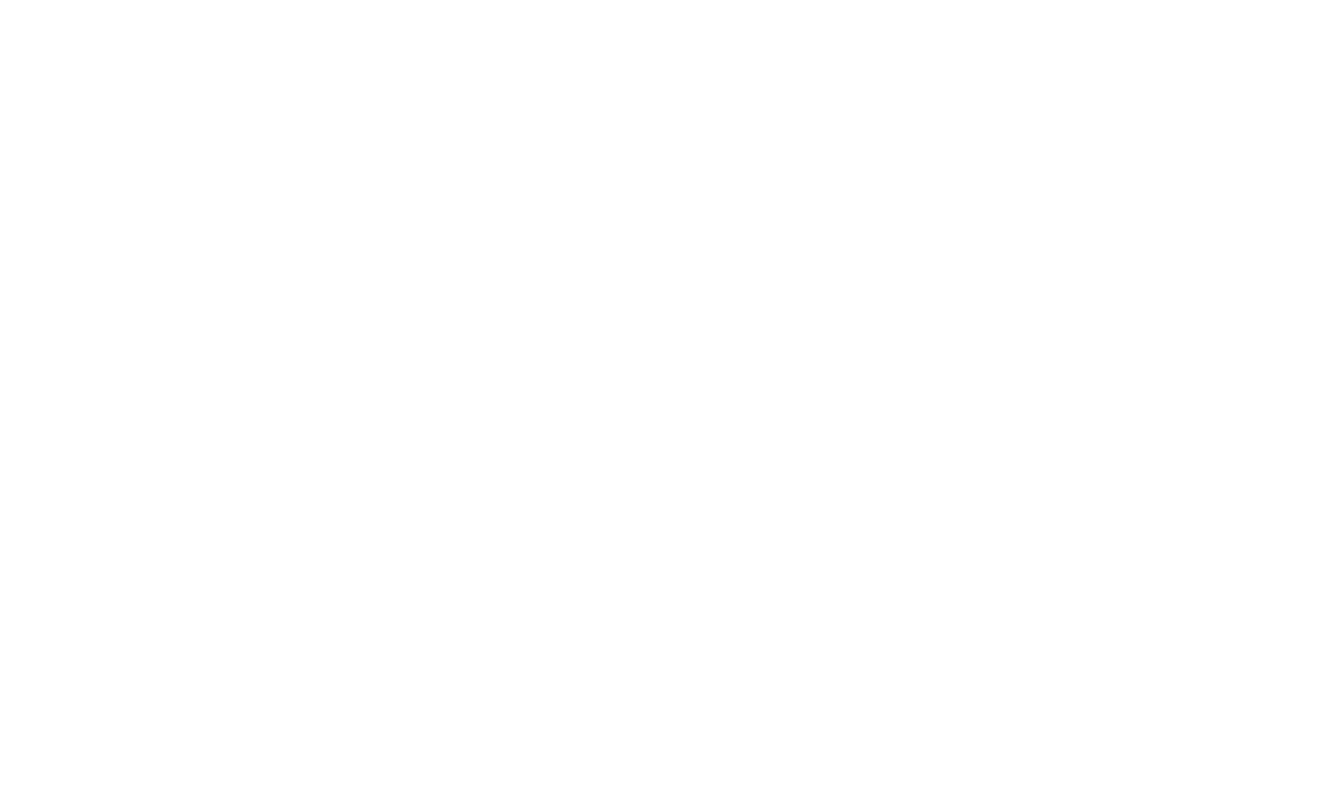
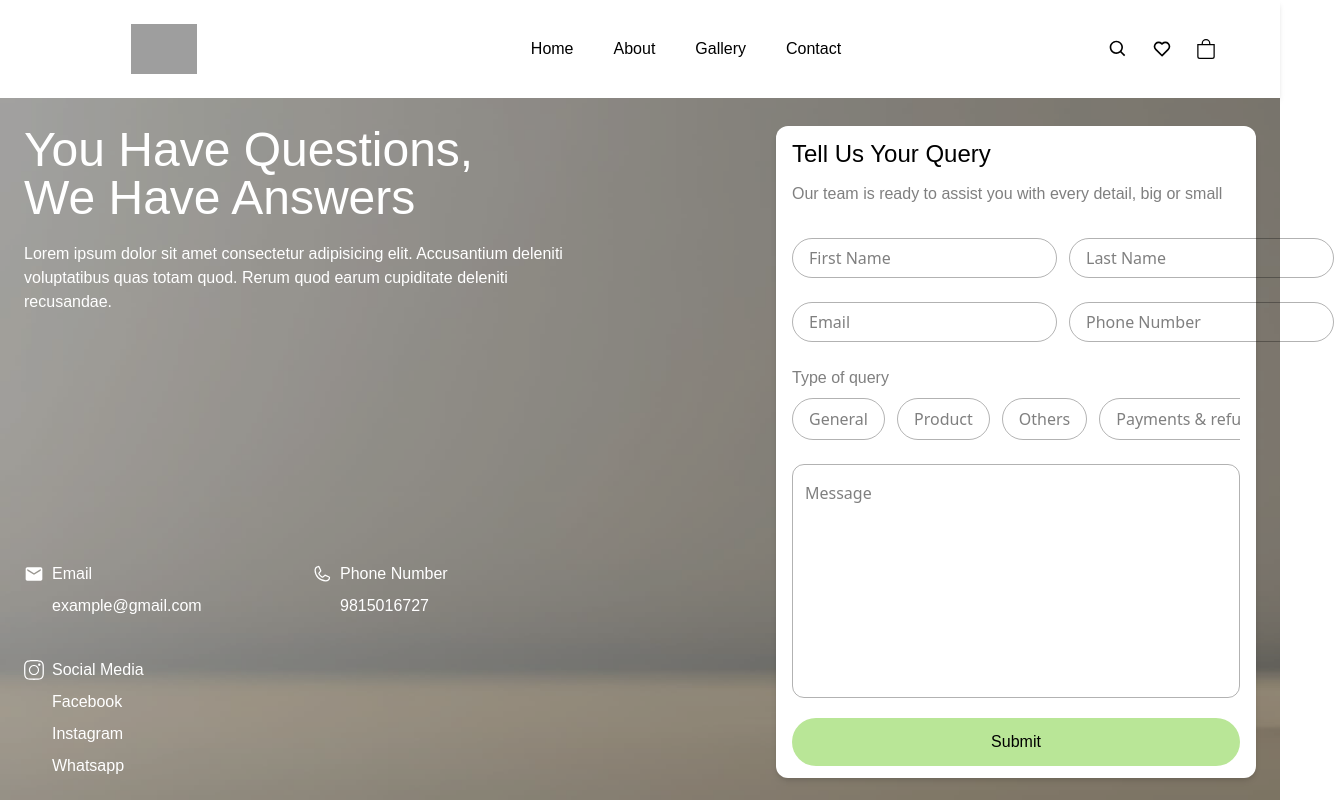
Before and after one commit to Aryan8872/anugraha, a React (Vite) app: page /contact in a window 1280 px wide. Before the commit this address had no page. Shown: the top 800 px of the page, 1334 px wide, since content can reach past the window. Built offline with nearby package versions, Linux system fonts and the light colour scheme; grey boxes are pictures that could not be loaded; a web font is replaced by a local one.

Commit message:
made contact page with netlify forms

```diff
--- a/src/Routes/Router.jsx
+++ b/src/Routes/Router.jsx
@@ -2,12 +2,14 @@
 import MainLayout from "../MainLayout";
 import Home from "../pages/Home";
 import ShirtDetail from "../Components/ShirtDetail";
+import Contact from "../pages/Contact";
 
 const Router = () => {
   return (
     <Routes>
       <Route path="/" element={<MainLayout />}>
         <Route index element={<Home />} />
+        <Route path="/contact" element= {<Contact/>}/>
         <Route path="/t-shirt/:id" element={<ShirtDetail />} />
       </Route>
     </Routes>
--- a/src/index.css
+++ b/src/index.css
@@ -29,6 +29,14 @@
   width: 100%;
   height: 88.5vh; /* same as hero */
   overflow: hidden;
+}
+
+.no-scrollbar::-webkit-scrollbar {
+  display: none; /* Chrome, Safari, Opera */
+}
+.no-scrollbar {
+  -ms-overflow-style: none;  /* IE and Edge */
+  scrollbar-width: none;     /* Firefox */
 }
 
 
--- /dev/null
+++ b/src/pages/Contact.jsx
@@ -0,0 +1,199 @@
+import React, { useState } from "react";
+import { MdEmail } from "react-icons/md";
+import { PiPhone } from "react-icons/pi";
+import { SlSocialInstagram } from "react-icons/sl";
+
+const Contact = () => {
+  const queryTypes = ["General", "Product", "Others", "Payments & refunds", "Collaboration"];
+
+  const [firstName, setFirstName] = useState("");
+  const [lastName, setLastName] = useState("");
+  const [email, setEmail] = useState("");
+  const [queryType, setQueryType] = useState("");
+  const [message, setMessage] = useState("");
+  const [phoneNumber, setPhoneNumber] = useState("");
+
+  // Optional: prevent page reload and submit via fetch
+  const handleSubmit = (e) => {
+    e.preventDefault();
+
+    // Prepare form data
+    const form = e.target;
+    const data = new URLSearchParams(new FormData(form)).toString();
+
+    fetch("/", {
+      method: "POST",
+      headers: { "Content-Type": "application/x-www-form-urlencoded" },
+      body: data,
+    })
+      .then(() => {
+        alert("Message sent successfully!");
+        // Reset form fields
+        setFirstName("");
+        setLastName("");
+        setEmail("");
+        setPhoneNumber("");
+        setQueryType("");
+        setMessage("");
+      })
+      .catch((err) => alert("Failed to send message: " + err));
+  };
+
+  return (
+    <div
+      style={{
+        backgroundImage: `url('/contact.jpg')`,
+        backgroundRepeat: "no-repeat",
+        backgroundSize: "cover",
+      }}
+      className="min-h-[88.5vh] w-full relative"
+    >
+      <div className="w-full bg-black/30 h-full absolute inset-0 z-10"></div>
+
+      <div className="absolute z-20 px-6 py-7 h-full flex flex-row w-full justify-between">
+        {/* Left side info */}
+        <div className="flex flex-col h-full justify-between w-xl">
+          <section className="flex flex-col gap-5">
+            <p className="flex flex-col gap-4 text-5xl font-dew-semibold text-white">
+              <span>
+                You Have Questions,<br />
+                We Have Answers
+              </span>
+            </p>
+            <span className="font-dew-regular text-white ">
+              Lorem ipsum dolor sit amet consectetur adipisicing elit. Accusantium deleniti
+              voluptatibus quas totam quod. Rerum quod earum cupiditate deleniti recusandae.
+            </span>
+          </section>
+
+          <section className="grid grid-cols-2 gap-y-10">
+            <div className="flex flex-col gap-2">
+              <span className="flex flex-row text-white font-dew-semibold items-center gap-2">
+                <MdEmail color="white" size={20} />
+                Email
+              </span>
+              <a href="mailto:example@gmail.com" className="text-white font-dew-regular pl-7">
+                example@gmail.com
+              </a>
+            </div>
+
+            <div className="flex flex-col gap-2">
+              <span className="flex flex-row text-white font-dew-semibold items-center gap-2">
+                <PiPhone color="white" size={20} />
+                Phone Number
+              </span>
+              <a href="tel:+9779815016727" className="text-white font-dew-regular pl-7">
+                9815016727
+              </a>
+            </div>
+
+            <div className="flex flex-col gap-2">
+              <span className="flex flex-row text-white font-dew-semibold items-center gap-2">
+                <SlSocialInstagram color="white" size={20} />
+                Social Media
+              </span>
+              <a href="#" className="text-white font-dew-regular pl-7">
+                Facebook
+              </a>
+              <a href="#" className="text-white font-dew-regular pl-7">
+                Instagram
+              </a>
+              <a href="#" className="text-white font-dew-regular pl-7">
+                Whatsapp
+              </a>
+            </div>
+          </section>
+        </div>
+
+        {/* Right side contact form */}
+        <form
+          name="contact"
+          method="POST"
+          data-netlify="true"
+          onSubmit={handleSubmit}
+          className="bg-white max-w-[480px] h-full rounded-xl shadow-md px-4 py-3 flex flex-col gap-3"
+        >
+          {/* Required hidden input for Netlify */}
+          <input type="hidden" name="form-name" value="contact" />
+          <input type="hidden" name="queryType" value={queryType} />
+
+          <span className="font-dew-semibold text-2xl">Tell Us Your Query</span>
+          <span className="font-dew-regular text-black/50">
+            Our team is ready to assist you with every detail, big or small
+          </span>
+
+          <div className="mt-5 flex gap-3">
+            <input
+              placeholder="First Name"
+              value={firstName}
+              name="firstName"
+              onChange={(e) => setFirstName(e.target.value)}
+              type="text"
+              className="h-10 px-4 focus:outline-none rounded-3xl border-[1.2px] border-black/30"
+            />
+            <input
+              placeholder="Last Name"
+              type="text"
+              value={lastName}
+              name="lastName"
+              onChange={(e) => setLastName(e.target.value)}
+              className="rounded-3xl focus:outline-none h-10 px-4 border-[1.2px] border-black/30"
+            />
+          </div>
+
+          <div className="mt-3 flex gap-3">
+            <input
+              placeholder="Email"
+              type="email"
+              value={email}
+              name="email"
+              onChange={(e) => setEmail(e.target.value)}
+              className="h-10 focus:outline-none px-4 rounded-3xl border-[1.2px] border-black/30"
+            />
+            <input
+              placeholder="Phone Number"
+              name="phoneNumber"
+              value={phoneNumber}
+              onChange={(e) => setPhoneNumber(e.target.value)}
+              type="text"
+              className="rounded-3xl focus:outline-none h-10 px-4 border-[1.2px] border-black/30"
+            />
+          </div>
+
+          {/* Query type selection */}
+          <div className="mt-3 flex flex-col gap-2">
+            <span className="font-dew-regular text-black/50">Type of query</span>
+            <div className="flex flex-row gap-3 w-full overflow-x-auto no-scrollbar">
+              {queryTypes.map((query, index) => (
+                <button
+                  type="button"
+                  key={index}
+                  className={`shrink-0 rounded-3xl px-4 py-2 border ${
+                    queryType === query ? "bg-black/10 text-black" : "text-black/50 border-black/30"
+                  }`}
+                  onClick={() => setQueryType(query)}
+                >
+                  {query}
+                </button>
+              ))}
+            </div>
+          </div>
+
+          <textarea
+            placeholder="Message"
+            name="message"
+            value={message}
+            onChange={(e) => setMessage(e.target.value)}
+            className="mt-3 px-3 py-4 focus:outline-none rounded-xl resize-none w-full h-full border-[1.2px] border-black/30"
+          />
+
+          <button className="w-full mt-2 bg-green-primary cursor-pointer text-sm md:text-base rounded-4xl sm:py-3 px-3 py-2 sm:px-5 font-dew-semibold">
+            Submit
+          </button>
+        </form>
+      </div>
+    </div>
+  );
+};
+
+export default Contact;
--- /dev/null
+++ b/src/pages/Gallery.jsx
@@ -0,0 +1,11 @@
+import React from 'react'
+
+const Gallery = () => {
+  return (
+    <div>
+
+    </div>
+  )
+}
+
+export default Gallery
```
Also changed, not shown: public/contact.jpg (added).
